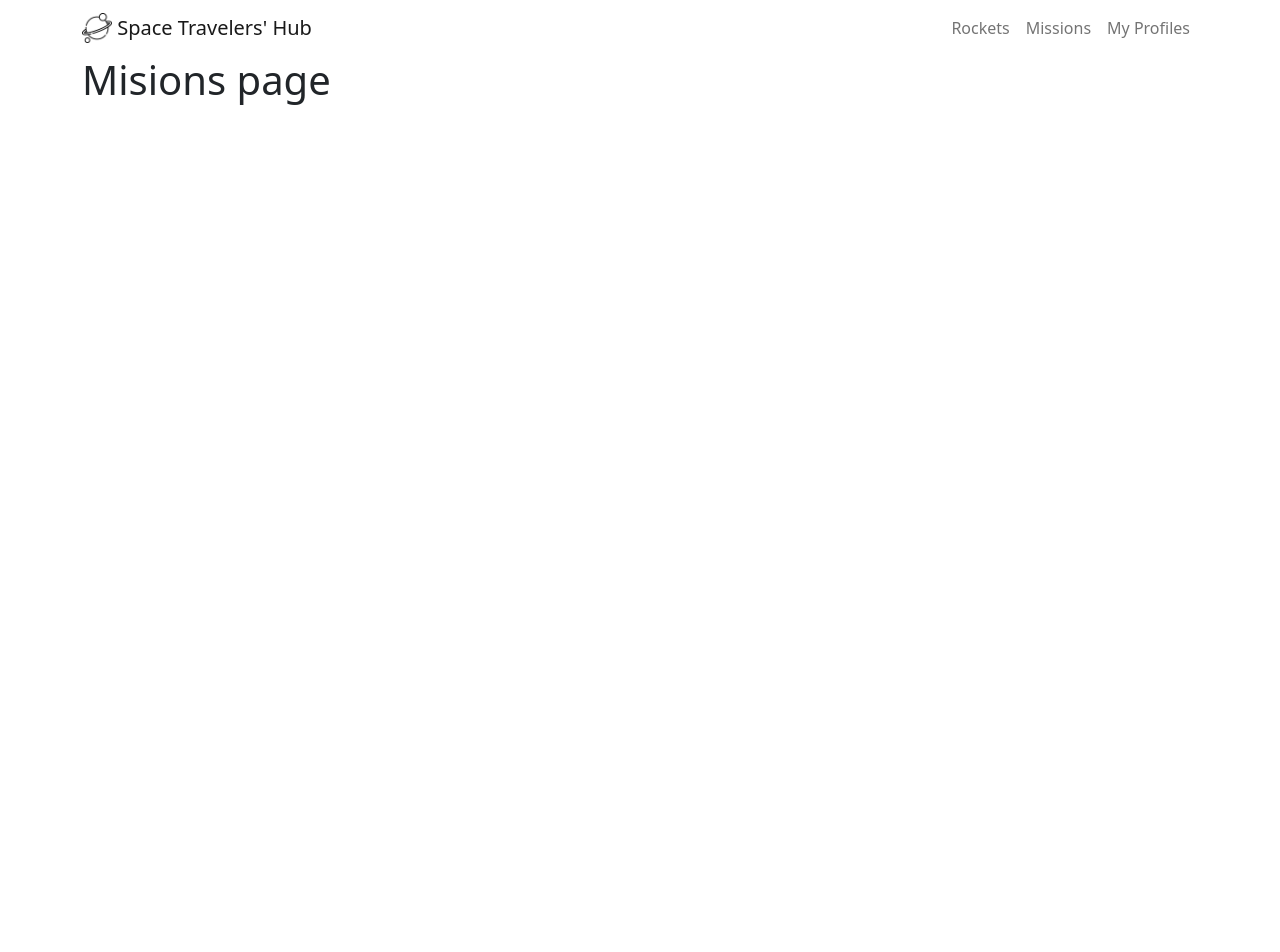
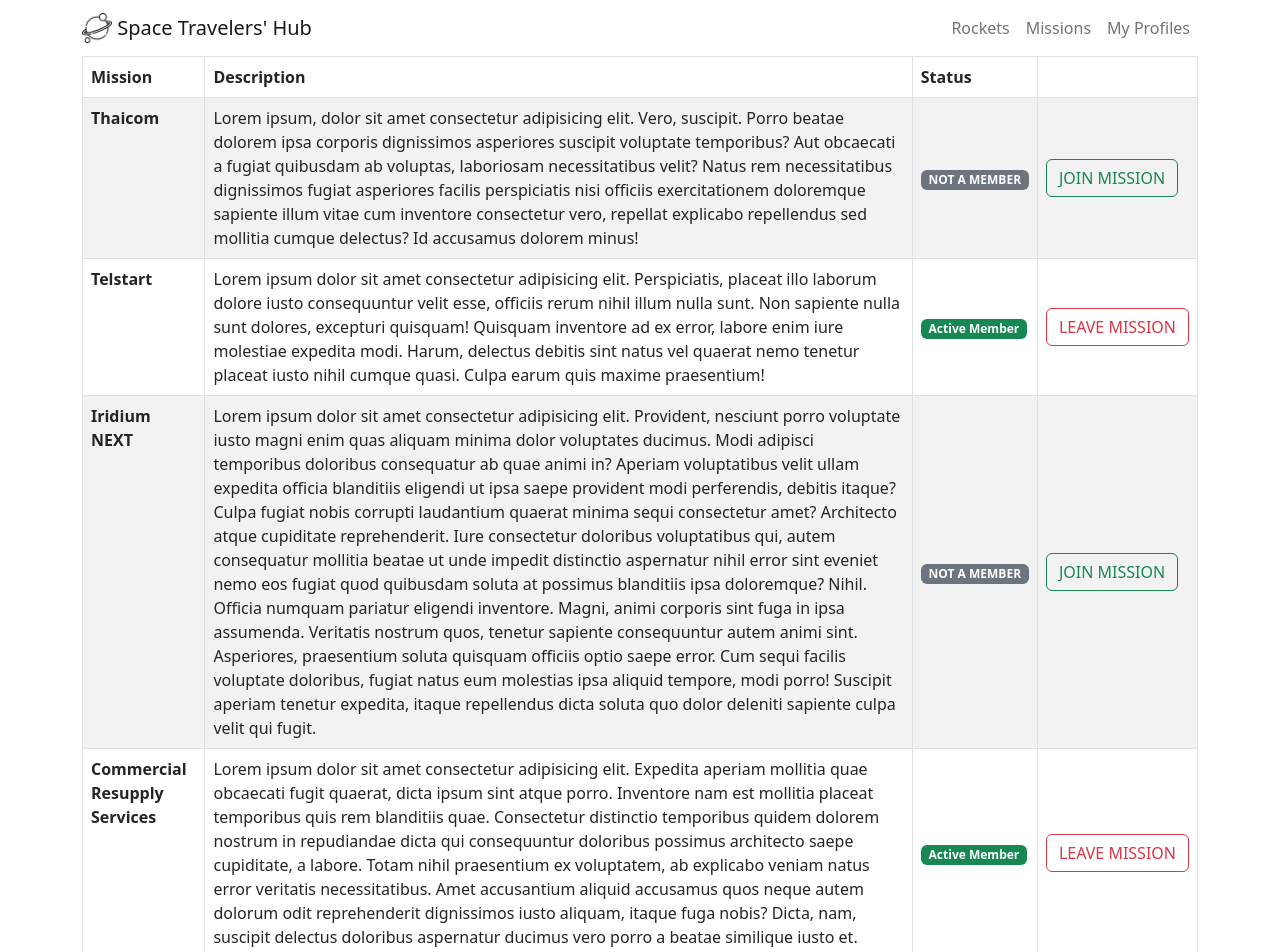
Before and after one commit to fmanimashaun/space-traveler-hub, a React (Create React App) app: page /space-traveler-hub/missions in a window 1280 px wide. Shown: the top 952 px of the page. Before the commit the page ends 800 px from the top, so only its background shows below. Built offline with nearby package versions, Linux system fonts and the light colour scheme.

Commit message:
Update the Mission component

```diff
--- a/src/pages/Missions.jsx
+++ b/src/pages/Missions.jsx
@@ -1,8 +1,127 @@
 import React from 'react';
+import Styles from 'assets/scss/missions.module.scss';
+import Table from 'react-bootstrap/Table';
+import Button from 'react-bootstrap/Button';
+import Badge from 'react-bootstrap/Badge';
 
 const Missions = () => (
-  <div>
-    <h1>Misions page</h1>
+  <div id="no-more-tables" className={Styles.missions}>
+    <Table striped bordered responsive="sm">
+      <thead>
+        <tr>
+          <th>Mission</th>
+          <th>Description</th>
+          <th>Status</th>
+          <th>&nbsp;</th>
+        </tr>
+      </thead>
+      <tbody>
+        <tr>
+          <td data-title="Mission">
+            <strong>Thaicom</strong>
+          </td>
+          <td data-title="Description">
+            Lorem ipsum, dolor sit amet consectetur adipisicing elit. Vero,
+            suscipit. Porro beatae dolorem ipsa corporis dignissimos asperiores
+            suscipit voluptate temporibus? Aut obcaecati a fugiat quibusdam ab
+            voluptas, laboriosam necessitatibus velit? Natus rem necessitatibus
+            dignissimos fugiat asperiores facilis perspiciatis nisi officiis
+            exercitationem doloremque sapiente illum vitae cum inventore
+            consectetur vero, repellat explicabo repellendus sed mollitia cumque
+            delectus? Id accusamus dolorem minus!
+          </td>
+          <td className="align-middle" data-title="Status">
+            <Badge bg="secondary">NOT A MEMBER</Badge>
+          </td>
+          <td className="align-middle">
+            <Button variant="outline-success" className="text-nowrap">
+              JOIN MISSION
+            </Button>
+          </td>
+        </tr>
+        <tr>
+          <td data-title="Mission">
+            <strong>Telstart</strong>
+          </td>
+          <td data-title="Description">
+            Lorem ipsum dolor sit amet consectetur adipisicing elit.
+            Perspiciatis, placeat illo laborum dolore iusto consequuntur velit
+            esse, officiis rerum nihil illum nulla sunt. Non sapiente nulla sunt
+            dolores, excepturi quisquam! Quisquam inventore ad ex error, labore
+            enim iure molestiae expedita modi. Harum, delectus debitis sint
+            natus vel quaerat nemo tenetur placeat iusto nihil cumque quasi.
+            Culpa earum quis maxime praesentium!
+          </td>
+          <td className="align-middle" data-title="Status">
+            <Badge bg="success">Active Member</Badge>
+          </td>
+          <td className="align-middle">
+            <Button variant="outline-danger" className="text-nowrap">
+              LEAVE MISSION
+            </Button>
+          </td>
+        </tr>
+        <tr>
+          <td data-title="Mission">
+            <strong>Iridium NEXT</strong>
+          </td>
+          <td data-title="Description">
+            Lorem ipsum dolor sit amet consectetur adipisicing elit. Provident,
+            nesciunt porro voluptate iusto magni enim quas aliquam minima dolor
+            voluptates ducimus. Modi adipisci temporibus doloribus consequatur
+            ab quae animi in? Aperiam voluptatibus velit ullam expedita officia
+            blanditiis eligendi ut ipsa saepe provident modi perferendis,
+            debitis itaque? Culpa fugiat nobis corrupti laudantium quaerat
+            minima sequi consectetur amet? Architecto atque cupiditate
+            reprehenderit. Iure consectetur doloribus voluptatibus qui, autem
+            consequatur mollitia beatae ut unde impedit distinctio aspernatur
+            nihil error sint eveniet nemo eos fugiat quod quibusdam soluta at
+            possimus blanditiis ipsa doloremque? Nihil. Officia numquam pariatur
+            eligendi inventore. Magni, animi corporis sint fuga in ipsa
+            assumenda. Veritatis nostrum quos, tenetur sapiente consequuntur
+            autem animi sint. Asperiores, praesentium soluta quisquam officiis
+            optio saepe error. Cum sequi facilis voluptate doloribus, fugiat
+            natus eum molestias ipsa aliquid tempore, modi porro! Suscipit
+            aperiam tenetur expedita, itaque repellendus dicta soluta quo dolor
+            deleniti sapiente culpa velit qui fugit.
+          </td>
+          <td className="align-middle" data-title="Status">
+            <Badge bg="secondary">NOT A MEMBER</Badge>
+          </td>
+          <td className="align-middle">
+            <Button variant="outline-success" className="text-nowrap">
+              JOIN MISSION
+            </Button>
+          </td>
+        </tr>
+        <tr>
+          <td data-title="Mission">
+            <strong>Commercial Resupply Services</strong>
+          </td>
+          <td data-title="Description">
+            Lorem ipsum dolor sit amet consectetur adipisicing elit. Expedita
+            aperiam mollitia quae obcaecati fugit quaerat, dicta ipsum sint
+            atque porro. Inventore nam est mollitia placeat temporibus quis rem
+            blanditiis quae. Consectetur distinctio temporibus quidem dolorem
+            nostrum in repudiandae dicta qui consequuntur doloribus possimus
+            architecto saepe cupiditate, a labore. Totam nihil praesentium ex
+            voluptatem, ab explicabo veniam natus error veritatis
+            necessitatibus. Amet accusantium aliquid accusamus quos neque autem
+            dolorum odit reprehenderit dignissimos iusto aliquam, itaque fuga
+            nobis? Dicta, nam, suscipit delectus doloribus aspernatur ducimus
+            vero porro a beatae similique iusto et.
+          </td>
+          <td className="align-middle" data-title="Status">
+            <Badge bg="success">Active Member</Badge>
+          </td>
+          <td className="align-middle">
+            <Button variant="outline-danger" className="text-nowrap">
+              LEAVE MISSION
+            </Button>
+          </td>
+        </tr>
+      </tbody>
+    </Table>
   </div>
 );
 
```
